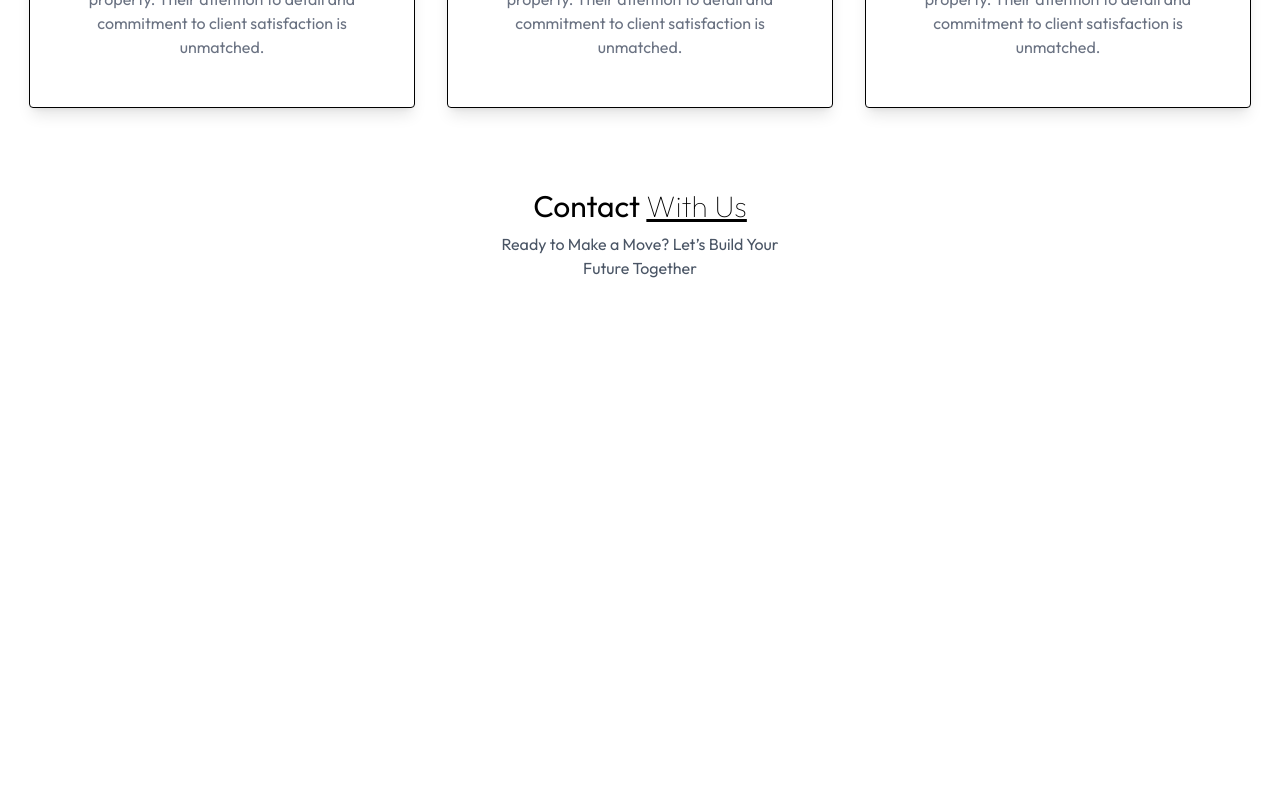
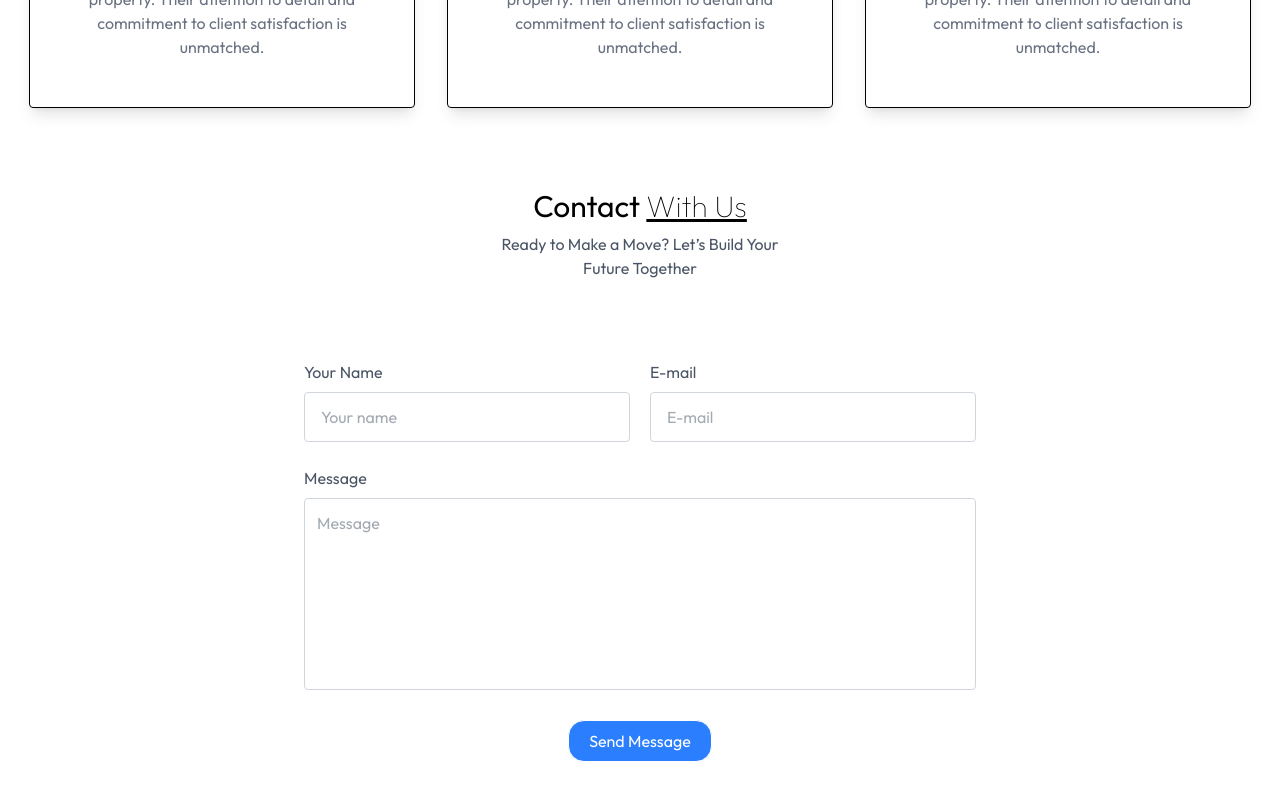
Before and after one commit to Avin-Arunkumar/DreamPlace, a React (Vite) app: page / in a window 1280 px wide. Shown: the part 2761-3561 px from the top of the page. Before the commit the page ends 3169 px from the top, so only its background shows below. Built offline with nearby package versions, Linux system fonts and the light colour scheme.

Commit message:
Final Commit

```diff
--- a/src/components/Contact.jsx
+++ b/src/components/Contact.jsx
@@ -12,6 +12,42 @@ const Contact = () => {
       <p className="  text-center text-gray-600 max-w-80 center mx-auto mb-12">
         Ready to Make a Move? Let’s Build Your Future Together
       </p>
+      <form className="max-w-2xl mx-auto text-gray-600 pt-8">
+        <div className="flex gap-5  justify-center ">
+          <div className="w-full md:w-1/2 text-left">
+            Your Name
+            <input
+              className="w-full border border-gray-300 rounded py-3 px-4 mt-2"
+              type="text"
+              name="Name"
+              placeholder="Your name"
+              required
+            />
+          </div>
+          <div className="w-full md:w-1/2 text-left">
+            E-mail
+            <input
+              className="w-full border border-gray-300 rounded py-3 px-4 mt-2"
+              type="email"
+              name="E-mail"
+              placeholder="E-mail"
+              required
+            />
+          </div>
+        </div>
+        <div className="my-6 text-left">
+          Message
+          <textarea
+            className=" w-full border border-gray-300 rounded py-3 px-3 mt-2 h-48 resize-none"
+            name="Message"
+            placeholder="Message"
+            required
+          ></textarea>
+        </div>
+        <button className="border px-5 py-2 rounded-2xl text-white bg-blue-500 hover:bg-green-500">
+          Send Message
+        </button>
+      </form>
     </div>
   );
 };
```
